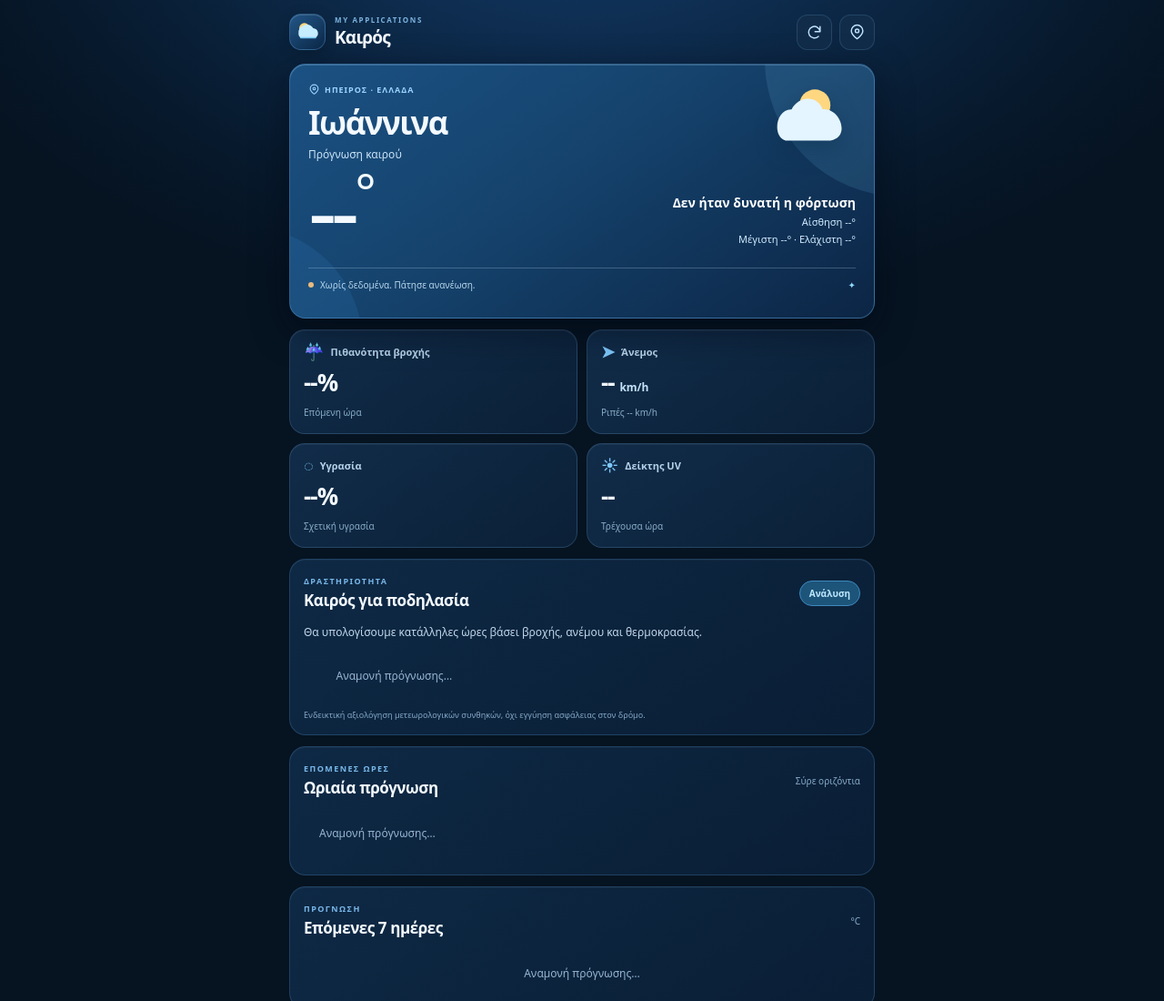
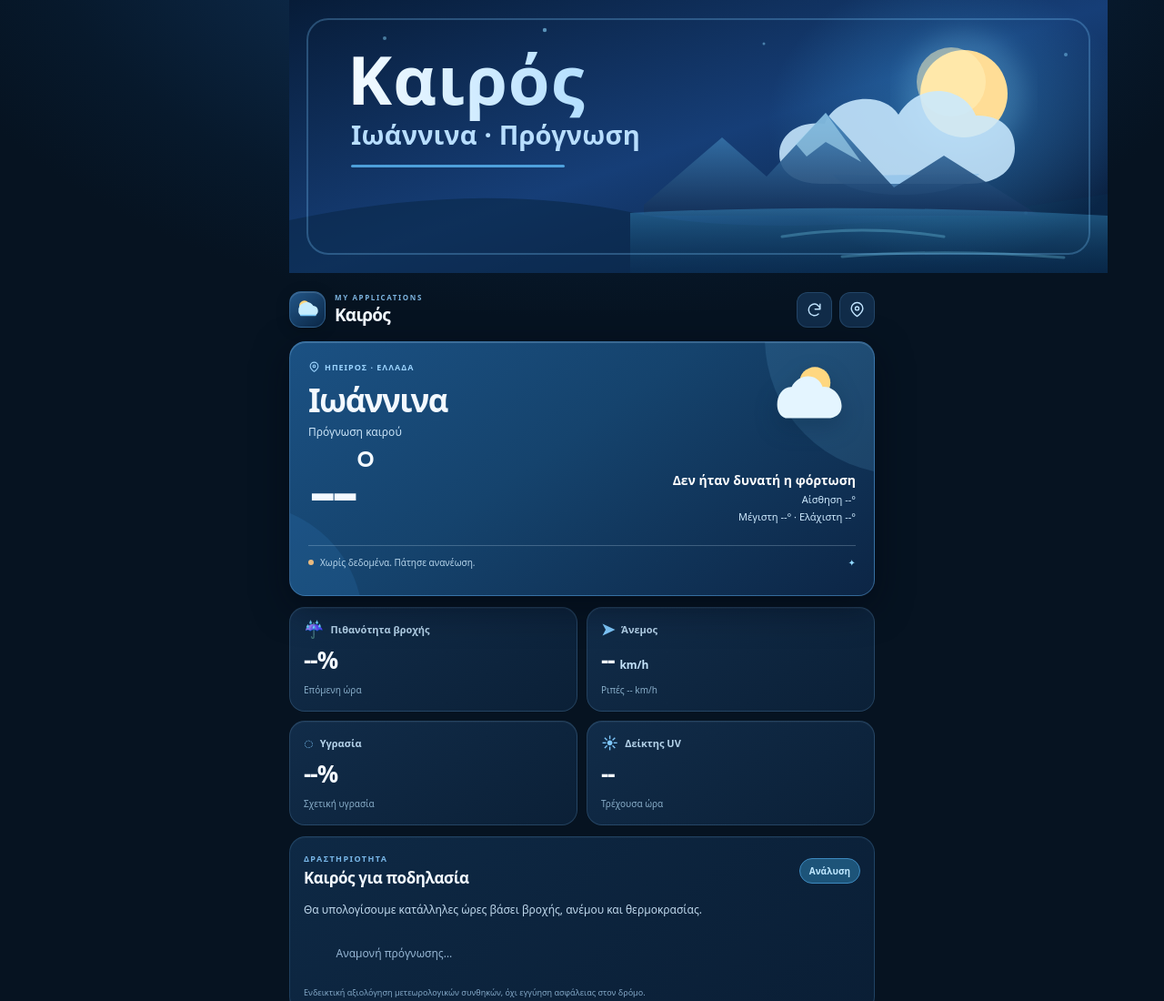
Before and after one commit to seemsfunny21/kairos-, a plain HTML site: page index.html in a window 1280 px wide. Shown: the top 1100 px of the page at 91% size. Drawn offline with Linux system fonts and the light colour scheme; no server answers.

Commit message:
Place illustrated weather header above forecast controls

```diff
--- a/index.html
+++ b/index.html
@@ -17,6 +17,9 @@
 </head>
 <body>
   <div class="app-wrap" id="app">
+    <div class="suite-banner" aria-label="Καιρός Ιωάννινα">
+      <img src="./hero-banner.svg" width="900" height="300" alt="Καιρός — Ιωάννινα, πρόγνωση και βουνά" decoding="async">
+    </div>
     <header class="topbar">
       <div class="brand">
         <span class="brand-badge" aria-hidden="true">
```
